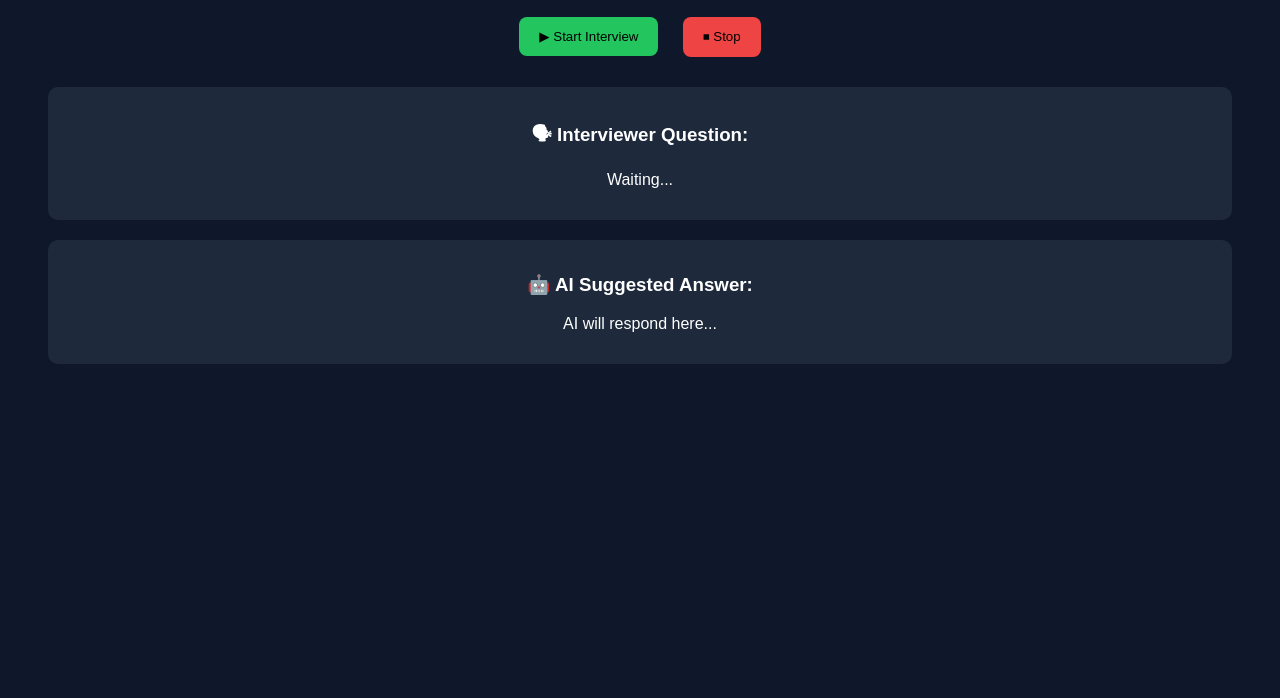
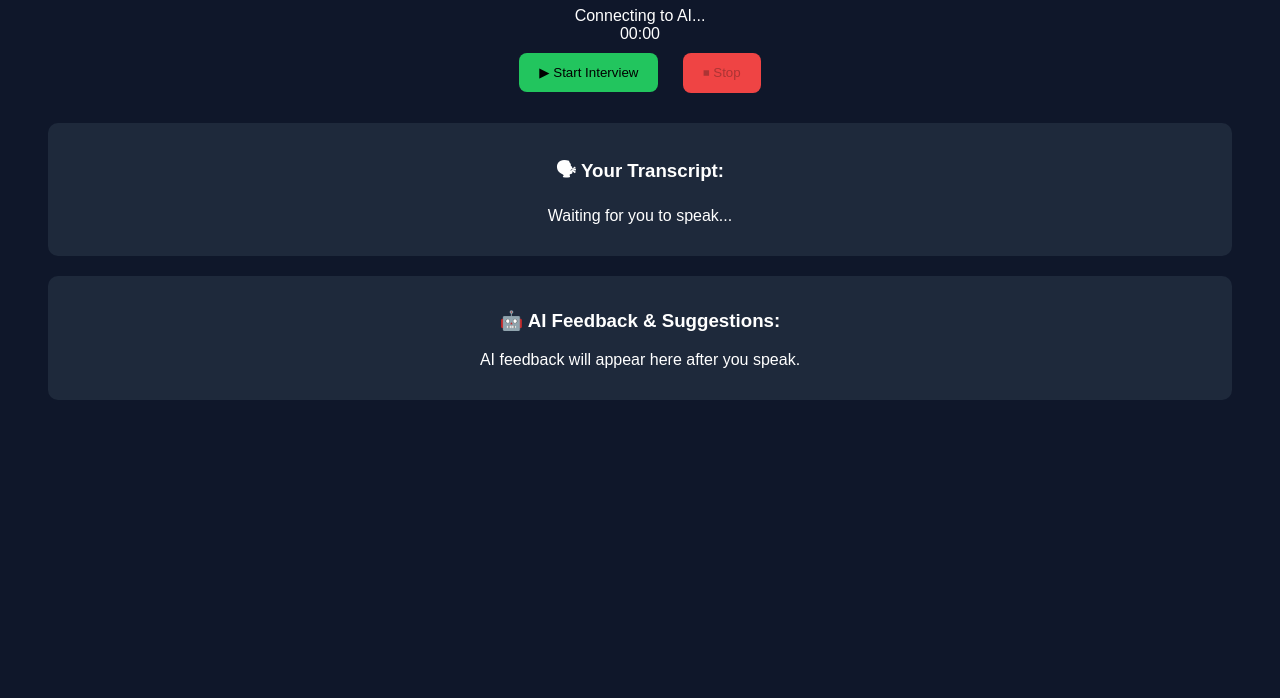
Before and after one commit to Dans3101/Danscom-Ai-interview-Assistant, a website: page index.html in a window 1280 px wide. Shown: the part 102-800 px from the top of the page. Drawn offline with Linux system fonts and the light colour scheme.

Commit message:
Update index.html

```diff
--- a/index.html
+++ b/index.html
@@ -2,25 +2,44 @@
 <html lang="en">
 <head>
   <meta charset="UTF-8">
-  <title>Smart Interview Listener</title>
+  <meta name="viewport" content="width=device-width, initial-scale=1.0">
+  <title>Danscom AI Interview Assistant</title>
   <link rel="stylesheet" href="style.css">
 </head>
 <body>
 
 <div class="container">
-  <h1>🎤 Smart Interview Listener</h1>
+  <h1>🎤 Danscom AI Assistant</h1>
 
-  <button id="startBtn">▶ Start Interview</button>
-  <button id="stopBtn">⏹ Stop</button>
+  <div class="system-status">
+    <div id="status-container">
+        <span class="dot" id="status-dot"></span>
+        <span id="status-text">Connecting to AI...</span>
+    </div>
+    <div id="timer">00:00</div>
+  </div>
 
-  <div class="box">
-    <h3>🗣 Interviewer Question:</h3>
-    <p id="question">Waiting...</p>
+  <div class="controls">
+    <button id="startBtn">▶ Start Interview</button>
+    <button id="stopBtn" disabled>⏹ Stop</button>
+  </div>
+
+  <div id="visualizer">
+    <div class="bar"></div>
+    <div class="bar"></div>
+    <div class="bar"></div>
+    <div class="bar"></div>
+    <div class="bar"></div>
   </div>
 
   <div class="box">
-    <h3>🤖 AI Suggested Answer:</h3>
-    <p id="answer">AI will respond here...</p>
+    <h3>🗣 Your Transcript:</h3>
+    <p id="question">Waiting for you to speak...</p>
+  </div>
+
+  <div class="box">
+    <h3>🤖 AI Feedback & Suggestions:</h3>
+    <p id="answer">AI feedback will appear here after you speak.</p>
   </div>
 </div>
 
```
